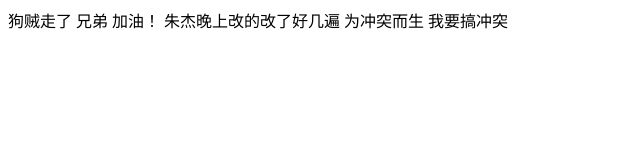
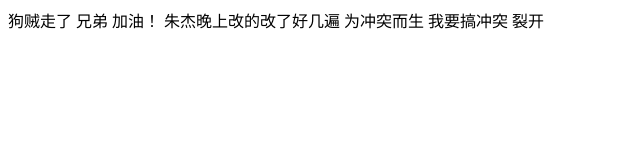
Before and after one commit to Zhujie2020/first-cooperation, a plain HTML site: page one.html in a window 1280 px wide. Shown: the full height of the page, 0-640 px from the left. Drawn offline with Linux system fonts and the light colour scheme.

Commit message:
朱杰秘钥改了

```diff
--- a/one.html
+++ b/one.html
@@ -11,5 +11,6 @@
     朱杰晚上改的改了好几遍
     为冲突而生
     我要搞冲突
+    裂开
 </body>
 </html>
```
